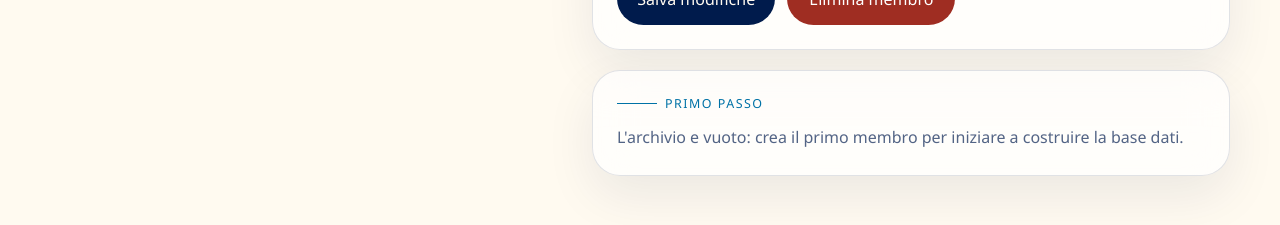
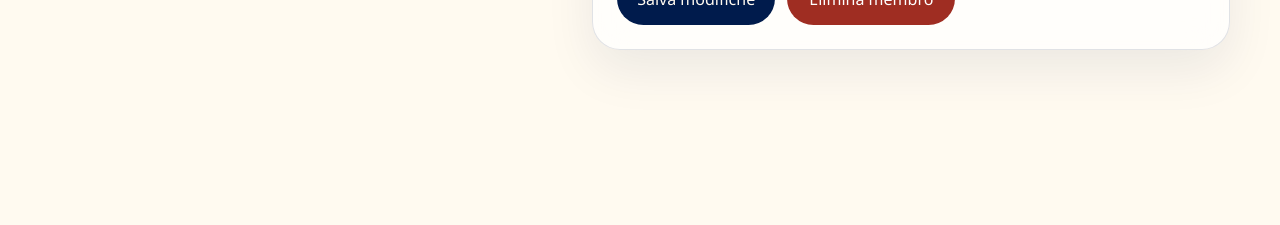
Before and after one commit to lorenzobaronio22/aiam, a Vue app in the folder frontend/: page /member/1 in a window 1280 px wide. Shown: the part 783-1008 px from the top of the page. After the commit the page ends 897 px from the top, so only its background shows below. Built offline with nearby package versions, Linux system fonts and the light colour scheme; no server answers.

Commit message:
Refactor MembersPage component: remove unused hasMembers property and related UI elements

```diff
--- a/frontend/src/composables/useMembers.ts
+++ b/frontend/src/composables/useMembers.ts
@@ -54,7 +54,6 @@ export function useMembers() {
   const errorMessage = shallowRef("");
   const successMessage = shallowRef("");
 
-  const hasMembers = computed(() => members.value.length > 0);
   const isCreateMode = computed(() => selectedId.value === null);
   const orderedMembers = computed(() => sortMembers(members.value));
 
@@ -184,7 +183,6 @@ export function useMembers() {
     members: readonly(orderedMembers),
     selectedId: readonly(selectedId),
     selectedMember: readonly(selectedMember),
-    hasMembers,
     isCreateMode,
     isLoadingList: readonly(isLoadingList),
     isLoadingDetail: readonly(isLoadingDetail),
--- a/frontend/src/pages/MembersPage.vue
+++ b/frontend/src/pages/MembersPage.vue
@@ -15,7 +15,6 @@ const {
   createMember,
   deleteSelectedMember,
   errorMessage,
-  hasMembers,
   isCreateMode,
   isDeleting,
   isLoadingDetail,
@@ -151,13 +150,6 @@ async function handleDelete(): Promise<void> {
           @submit="handleSubmit"
           @unload="handleUnloadSelection"
         />
-
-        <section v-if="!hasMembers && !isLoadingList" class="members-page__hint section-card">
-          <span class="eyebrow">Primo passo</span>
-          <p class="members-page__hint-copy">
-            L'archivio e vuoto: crea il primo membro per iniziare a costruire la base dati.
-          </p>
-        </section>
       </div>
     </div>
   </main>
@@ -206,18 +198,6 @@ async function handleDelete(): Promise<void> {
   gap: 1.25rem;
 }
 
-.members-page__hint {
-  display: grid;
-  gap: 0.8rem;
-  padding: 1.5rem;
-}
-
-.members-page__hint-copy {
-  margin: 0;
-  color: var(--color-muted);
-  line-height: 1.6;
-}
-
 @media (max-width: 960px) {
   .members-page__grid {
     grid-template-columns: 1fr;
```
Also changed, not shown: 1 other file (tests, documents, lock files or other folders).
